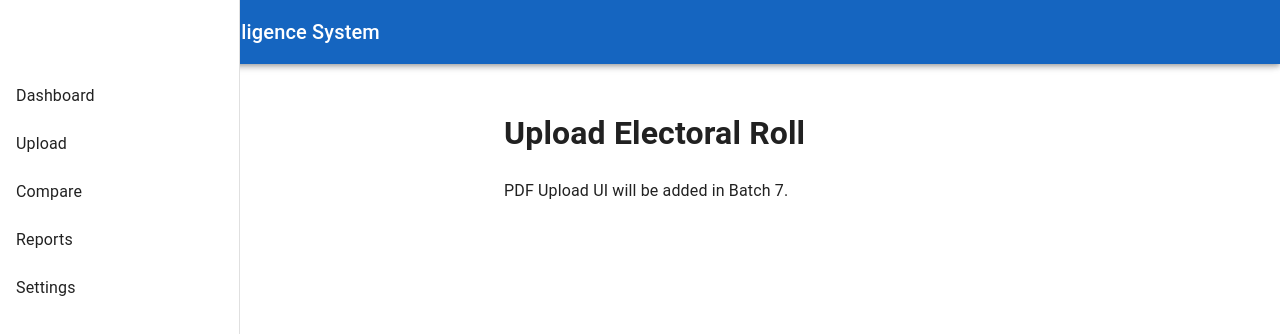
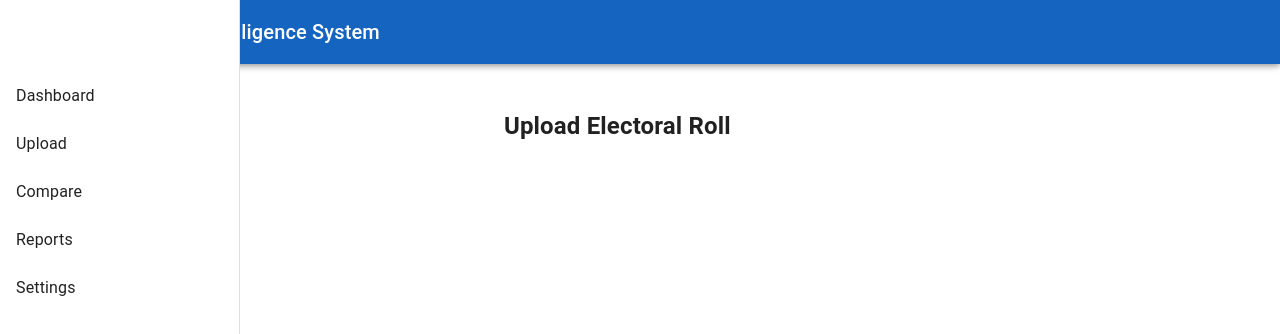
Before and after one commit to sushanttickoo22/ERIS, a React (Vite) app in the folder frontend/: page /upload in a window 1280 px wide. Shown: the top 334 px of the page. Built offline with nearby package versions, Linux system fonts and the light colour scheme.

Commit message:
Update Upload.tsx

```diff
--- a/frontend/src/pages/Upload.tsx
+++ b/frontend/src/pages/Upload.tsx
@@ -1,17 +1,3 @@
 export default function Upload() {
-
-    return (
-        <div>
-
-            <h1>Upload Electoral Roll</h1>
-
-            <p>
-
-                PDF Upload UI will be added in Batch 7.
-
-            </p>
-
-        </div>
-    );
-
+    return <h2>Upload Electoral Roll</h2>;
 }
```
